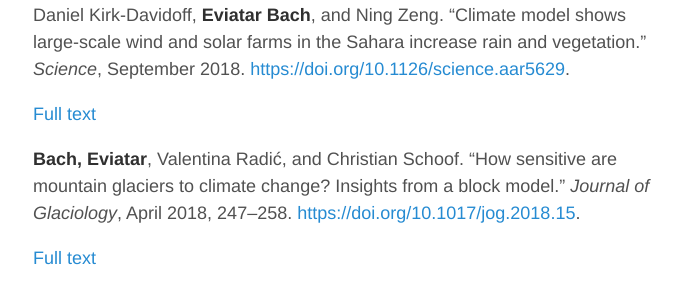
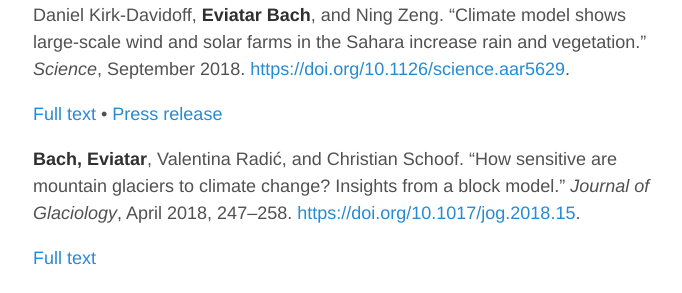
Before and after one commit to eviatarbach/website_old, a Jekyll site: the page built from publications.md, in a window 1280 px wide. Shown: the part 654-947 px from the top of the page, without its empty margins (292-974 px from the left). Built offline with Jekyll 4.4.1, drawn with Linux system fonts in a browser that asks for light colours; comment, search, counter and statistics services are not loaded.

Commit message:
Update publications.md

```diff
--- a/publications.md
+++ b/publications.md
@@ -23,7 +23,7 @@
 
 Li, Yan, Eugenia Kalnay, Safa Motesharrei, Jorge Rivas, Fred Kucharski, Daniel Kirk-Davidoff, **Eviatar Bach**, and Ning Zeng. “Climate model shows large-scale wind and solar farms in the Sahara increase rain and vegetation.” *Science*, September 2018. [https://doi.org/10.1126/science.aar5629](https://doi.org/10.1126/science.aar5629).
 
-[Full text](http://science.sciencemag.org/content/sci/361/6406/1019.full.pdf?ijkey=frvIs8neJ0bx.&keytype=ref&siteid=sci)
+[Full text](http://science.sciencemag.org/content/sci/361/6406/1019.full.pdf?ijkey=frvIs8neJ0bx.&keytype=ref&siteid=sci) • [Press release](https://umdrightnow.umd.edu/news/large-scale-wind-and-solar-farms-sahara-would-increase-rain-and-vegetation)
 
 <script type="text/javascript" src="https://d1bxh8uas1mnw7.cloudfront.net/assets/embed.js"></script><div class="altmetric-embed" data-badge-type="donut" data-altmetric-id="34137384" />
 
```
